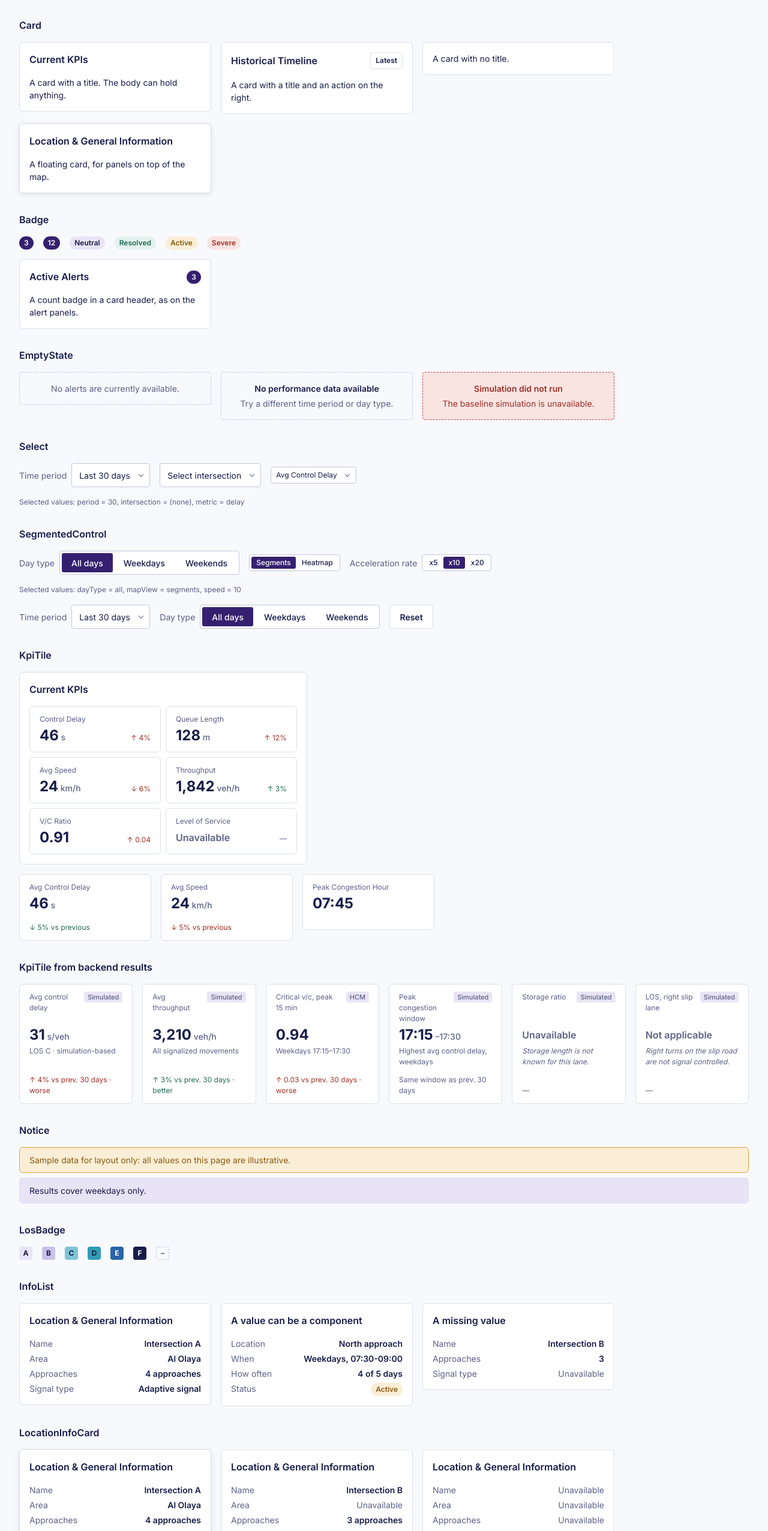
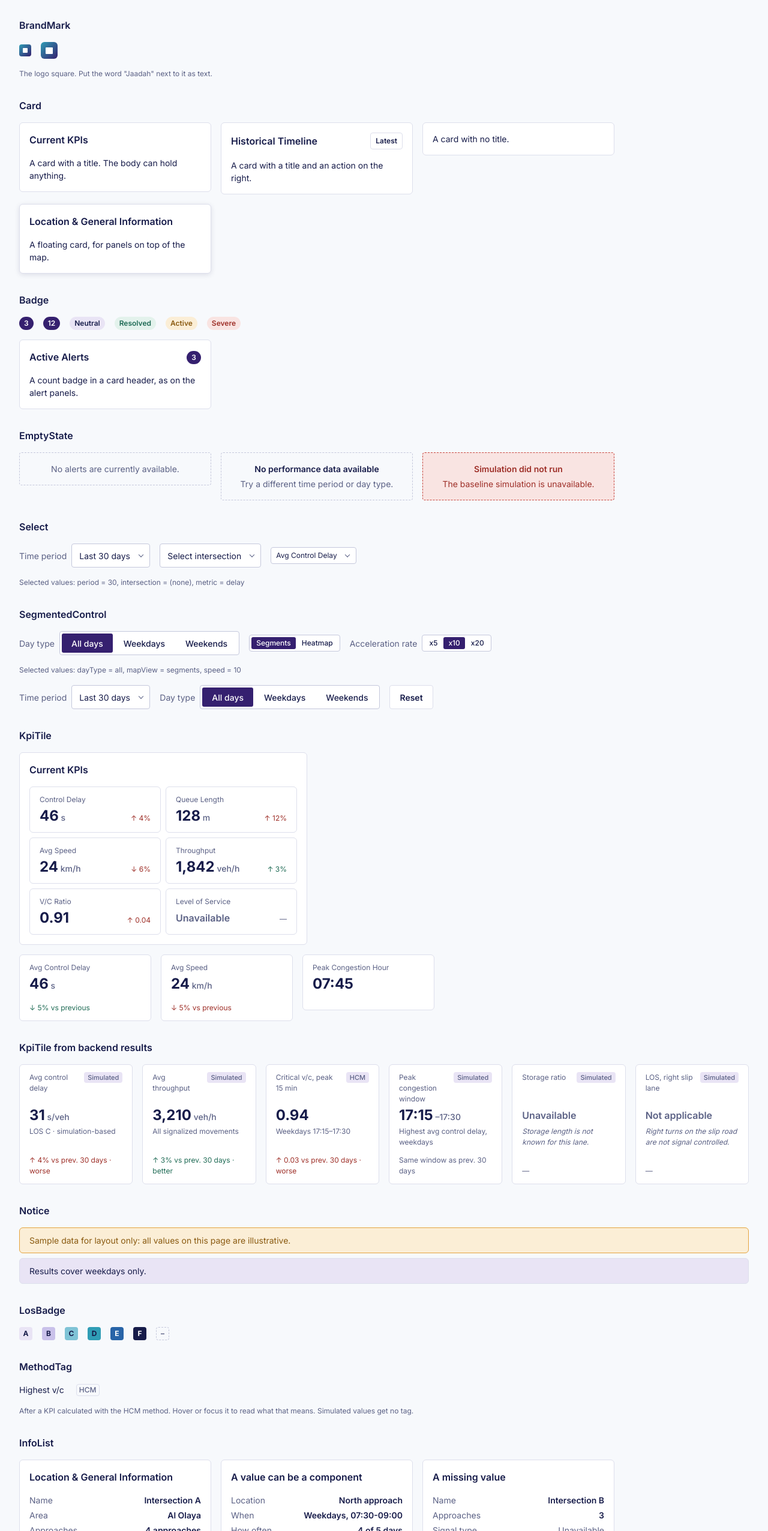
Before and after one commit to Falhebshi/2026-GP1-9, a React (Vite) app in the folder frontend/: page /preview in a window 1280 px wide. Shown: the part 248-2800 px from the top of the page at 60% size. Built offline with nearby package versions, Linux system fonts and the light colour scheme; what @deck.gl/extensions, @luma.gl/engine would draw is missing.

Commit message:
docs: add the new components to the component preview

```diff
--- a/frontend/src/pages/ComponentPreview.jsx
+++ b/frontend/src/pages/ComponentPreview.jsx
@@ -1,9 +1,10 @@
 import { useState } from 'react'
-import { Link } from 'react-router-dom'
 import AlertCard from '../components/AlertCard'
 import AlertList from '../components/AlertList'
 import ApproachPanel from '../components/ApproachPanel'
 import Badge from '../components/Badge'
+import BrandMark from '../components/BrandMark'
+import Breadcrumbs from '../components/Breadcrumbs'
 import Button from '../components/Button'
 import Card from '../components/Card'
 import EmptyState from '../components/EmptyState'
@@ -13,6 +14,7 @@ import KpiTile from '../components/KpiTile'
 import LocationInfoCard from '../components/LocationInfoCard'
 import LocationSummary from '../components/LocationSummary'
 import LosBadge, { GRADES } from '../components/LosBadge'
+import MethodTag from '../components/MethodTag'
 import Notice from '../components/Notice'
 import PageHeader from '../components/PageHeader'
 import PlaybackBar from '../components/PlaybackBar'
@@ -189,19 +191,19 @@ const activeAlerts = [
     id: 'a1',
     title: 'Queue spillback',
     subtitle: 'North approach · 2 min ago',
-    interventionsTo: '/recommendations',
+    detailsTo: '/alerts/1',
   },
   {
     id: 'a2',
     title: 'Low average speed',
     subtitle: 'East approach · 7 min ago',
-    interventionsTo: '/recommendations',
+    detailsTo: '/alerts/2',
   },
   {
     id: 'a3',
     title: 'High V/C ratio',
     subtitle: 'West approach · 11 min ago',
-    // no interventionsTo: this alert shows no link
+    // no detailsTo: this alert shows no link
   },
 ]
 
@@ -211,7 +213,7 @@ const recurringAlerts = [
     id: 'r1',
     title: 'Recurring queue buildup',
     details: alertDetailItems,
-    interventionsTo: '/recommendations',
+    detailsTo: '/alerts/3',
   },
   {
     id: 'r2',
@@ -222,7 +224,7 @@ const recurringAlerts = [
       { label: 'How often', value: '3 of 5 days' },
       { label: 'Status', value: <Badge variant="warning">Active</Badge> },
     ],
-    interventionsTo: '/recommendations',
+    detailsTo: '/alerts/4',
   },
   {
     id: 'r3',
@@ -299,7 +301,7 @@ const alertCards = [
       { label: 'Detected at', value: '14:05' },
       { label: 'Status', value: <Badge variant="warning">Active</Badge> },
     ],
-    interventionsTo: '/recommendations/1',
+    detailsTo: '/alerts/1',
   },
   {
     id: 'f1',
@@ -310,7 +312,7 @@ const alertCards = [
       { label: 'Expected in', value: '12 min' },
       { label: 'Horizon', value: '+15 min' },
     ],
-    interventionsTo: '/recommendations/2',
+    detailsTo: '/alerts/2',
   },
   {
     id: 'p1',
@@ -322,7 +324,7 @@ const alertCards = [
       { label: 'How often', value: '2 of 2 days' },
       { label: 'Last seen', value: 'Sat 10 Oct' },
     ],
-    // no interventionsTo: the card says "No intervention available"
+    // no detailsTo: the card says "No intervention available"
   },
 ]
 
@@ -411,6 +413,15 @@ function ComponentPreview() {
           <Button disabled>Disabled</Button>
           <Button onClick={() => alert('Clicked!')}>Click me</Button>
         </div>
+      </section>
+
+      <section className="preview-section">
+        <h2>BrandMark</h2>
+        <div className="preview-row">
+          <BrandMark />
+          <BrandMark size="md" />
+        </div>
+        <p className="preview-note">The logo square. Put the word "Jaadah" next to it as text.</p>
       </section>
 
       <section className="preview-section">
@@ -686,6 +697,17 @@ function ComponentPreview() {
       </section>
 
       <section className="preview-section">
+        <h2>MethodTag</h2>
+        <p className="preview-row">
+          Highest v/c <MethodTag method="hcm" />
+        </p>
+        <p className="preview-note">
+          After a KPI calculated with the HCM method. Hover or focus it to read what that means.
+          Simulated values get no tag.
+        </p>
+      </section>
+
+      <section className="preview-section">
         <h2>InfoList</h2>
         <div className="preview-row preview-row-top">
           <Card title="Location & General Information" className="preview-card">
@@ -791,16 +813,13 @@ function ComponentPreview() {
           />
         </div>
 
-        {/* As on Recommendation Details: breadcrumb links and one button */}
+        {/* As on Alert Details: Breadcrumbs above, a subtitle and one button */}
         <div className="preview-box">
+          <Breadcrumbs items={[{ label: 'Alerts', to: '/alerts' }, { label: 'Queue spillback' }]} />
           <PageHeader
-            title="Intervention 1"
-            subtitle={
-              <>
-                <Link to="/recommendations">Interventions</Link> / Intervention 1
-              </>
-            }
-            actions={<Button variant="secondary">Back to interventions</Button>}
+            title="Queue spillback on the north approach"
+            subtitle="Prince Turki Al-Awwal Rd × Imam Saud Rd"
+            actions={<Button variant="secondary">View interventions (4)</Button>}
           />
         </div>
 
@@ -808,6 +827,21 @@ function ComponentPreview() {
         <div className="preview-box">
           <PageHeader title="Traffic Patterns & Trends" />
         </div>
+      </section>
+
+      <section className="preview-section">
+        <h2>Breadcrumbs</h2>
+        <div className="preview-stack">
+          <Breadcrumbs items={[{ label: 'Alerts', to: '/alerts' }, { label: 'Queue spillback' }]} />
+          <Breadcrumbs
+            items={[
+              { label: 'Alerts', to: '/alerts' },
+              { label: 'Queue spillback', to: '/alerts/1' },
+              { label: 'Extend the north left-turn green' },
+            ]}
+          />
+        </div>
+        <p className="preview-note">The last item is the current page, so it has no link.</p>
       </section>
 
       <section className="preview-section">
@@ -819,7 +853,7 @@ function ComponentPreview() {
               type={alert.type}
               title={alert.title}
               details={alert.details}
-              interventionsTo={alert.interventionsTo}
+              detailsTo={alert.detailsTo}
             />
           ))}
         </div>
```
